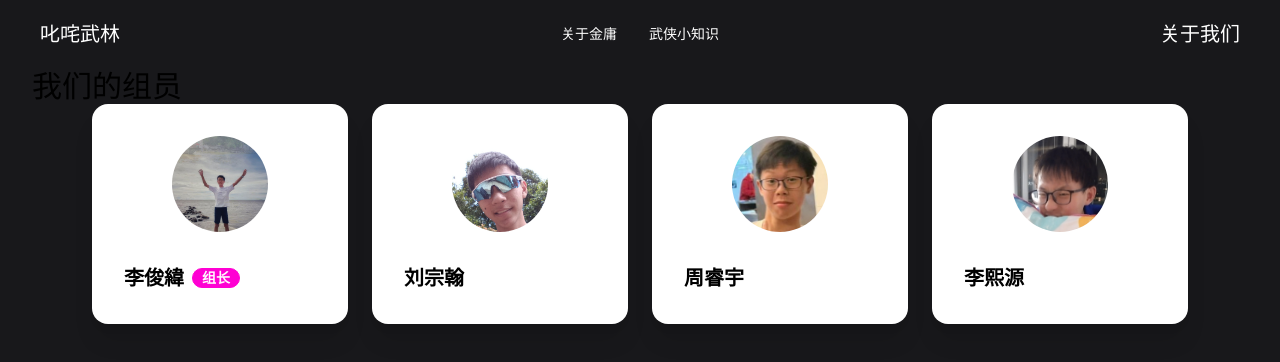
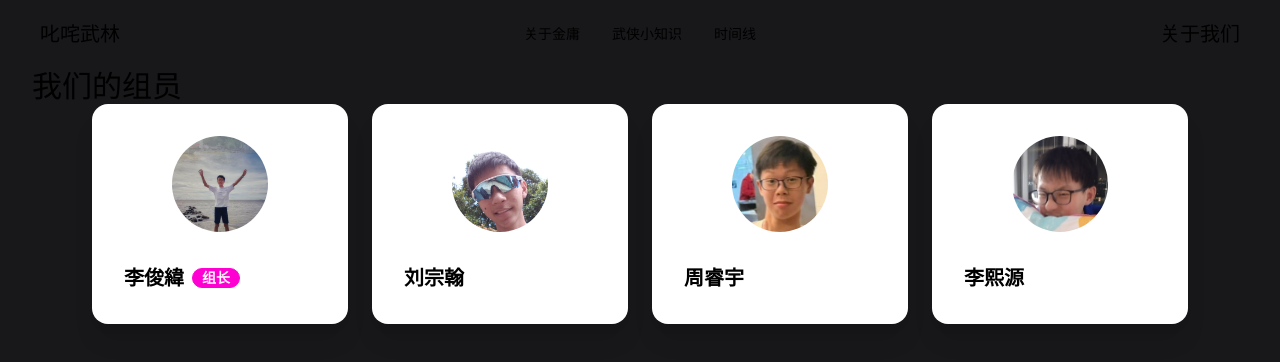
Before and after one commit to salted-caramel/pw-website-2024, a Next.js app: page /about-us in a window 1280 px wide. Shown: the top 362 px of the page. Built offline with nearby package versions, Linux system fonts and the light colour scheme.

Commit message:
update nav

```diff
--- a/app/components/Nav.tsx
+++ b/app/components/Nav.tsx
@@ -2,7 +2,7 @@ import React from "react";
 
 const Nav = () => {
   return (
-    <div className="navbar sticky top-0 z-10 bg-zinc-900">
+    <div className="navbar sticky top-0 z-10 bg-transparent">
       <div className="navbar-start">
         {/* Mobile */}
         <div className="dropdown">
@@ -27,7 +27,14 @@ const Nav = () => {
             className="menu menu-sm dropdown-content mt-3 z-[1] p-2 shadow bg-base-100 rounded-box w-52"
           >
             <li>
-              <a href="about-author">关于金庸</a>
+              <a href="/" className="text-lg">
+                首页
+              </a>
+            </li>
+            <li>
+              <a href="about-author" className="text-lg">
+                关于金庸
+              </a>
             </li>
             {/* <li>
               <a>Parent</a>
@@ -41,11 +48,23 @@ const Nav = () => {
               </ul>
             </li> */}
             <li>
-              <a href="/facts">武侠小知识</a>
+              <a href="/facts" className="text-lg">
+                武侠小知识
+              </a>
+            </li>
+            <li>
+              <a href="/timeline" className="text-lg">
+                时间线
+              </a>
+            </li>
+            <li>
+              <a href="/about-us" className="text-lg">
+                关于我们
+              </a>
             </li>
           </ul>
         </div>
-        <a className="text-xl cursor-pointer text-white" href="/">
+        <a className="text-xl cursor-pointer text-black" href="/">
           叱咤武林
         </a>
       </div>
@@ -53,7 +72,7 @@ const Nav = () => {
       <div className="navbar-center hidden lg:flex">
         <ul className="menu menu-horizontal px-1">
           <li>
-            <a href="about-author" className="text-white">
+            <a href="about-author" className="text-black">
               关于金庸
             </a>
           </li>
@@ -71,14 +90,22 @@ const Nav = () => {
             </details>
           </li> */}
           <li>
-            <a href="facts" className="text-white">
+            <a href="facts" className="text-black">
               武侠小知识
+            </a>
+          </li>
+          <li>
+            <a href="timeline" className="text-black">
+              时间线
             </a>
           </li>
         </ul>
       </div>
-      <div className="navbar-end">
-        <a className="text-xl cursor-pointer text-white" href="/about-us">
+      <div className="hidden sm:flex sm:flex-row sm:navbar-end">
+        <a
+          href="/about-us"
+          className="text-xl cursor-pointer text-black hover:text-gray-800"
+        >
           关于我们
         </a>
       </div>
```
